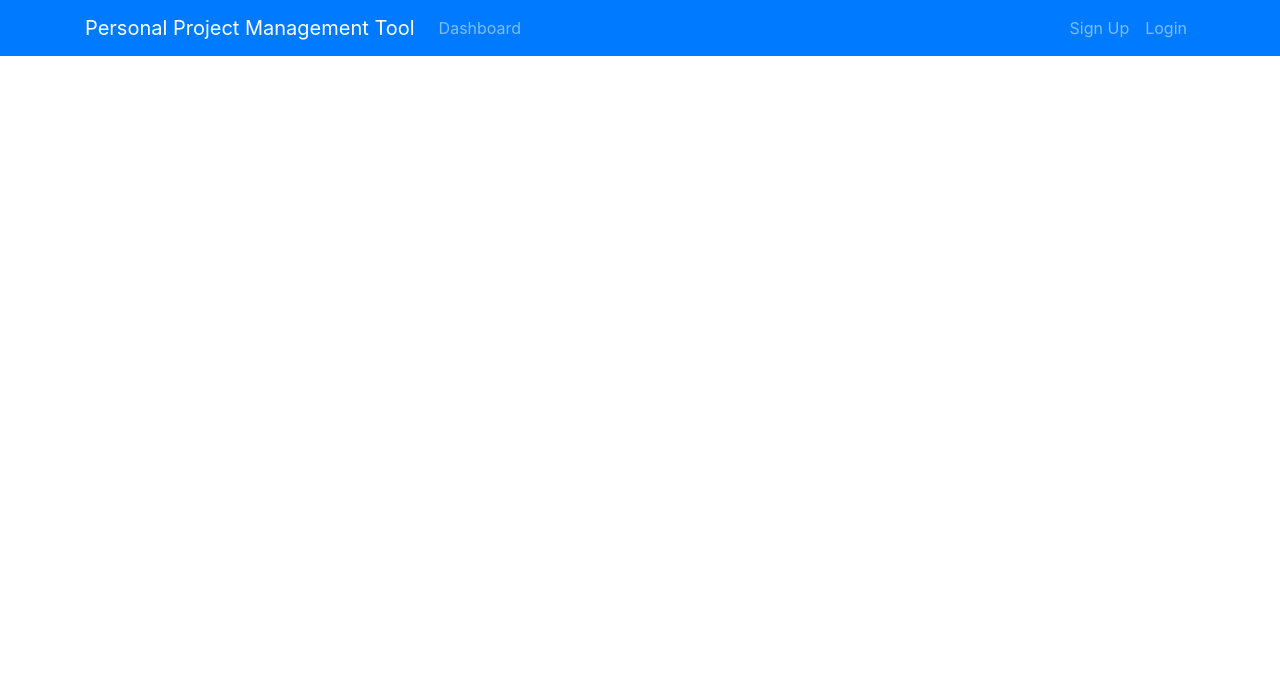
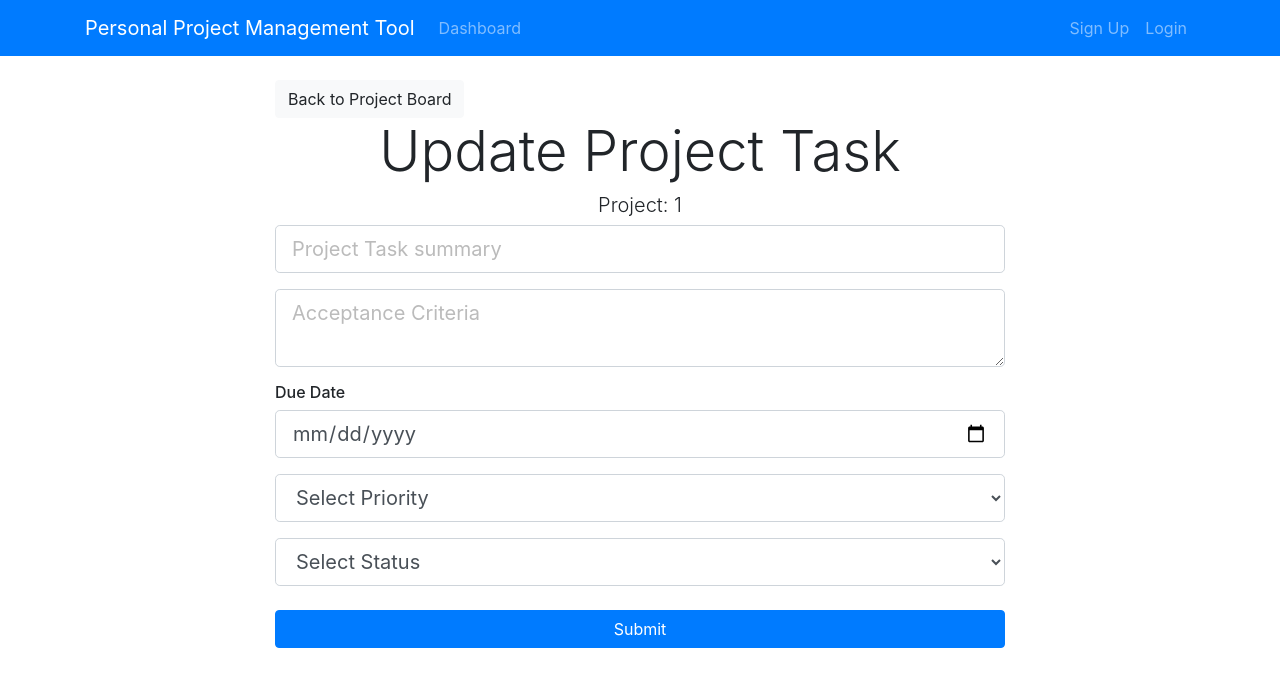
Before and after one commit to SaedMami/task-planner-react-client, a React (Create React App) app: page /1/1/update in a window 1280 px wide. Shown: the top 686 px of the page. Built offline with nearby package versions, Linux system fonts and the light colour scheme; no server answers.

Commit message:
wire up delete and update task

```diff
--- a/src/App.js
+++ b/src/App.js
@@ -10,6 +10,7 @@ import Board from "./components/ProjectBoard/Board";
 import { Provider } from "react-redux";
 import store from "./store/configureStore";
 import AddTaskForm from "./components/ProjectBoard/Tasks/AddProjectTaskForm";
+import UpdateTaskForm from "./components/ProjectBoard/Tasks/UpdateTaskForm";
 
 function App() {
   return (
@@ -31,6 +32,12 @@ function App() {
             path="/:projectCode/addTask"
             component={AddTaskForm}
           ></Route>
+
+          <Route
+            exact
+            path="/:projectCode/:projectSequence/update"
+            component={UpdateTaskForm}
+          ></Route>
         </div>
       </Router>
     </Provider>
--- a/src/actions/ProjectBoardActions.js
+++ b/src/actions/ProjectBoardActions.js
@@ -1,5 +1,10 @@
 import axios from "axios";
-import { GET_BACKLOG, GET_ERRORS } from "./types";
+import {
+  GET_BACKLOG,
+  GET_ERRORS,
+  GET_PROJECT_TASK,
+  DELETE_PROJECT_TASK,
+} from "./types";
 
 // a function that returns a function
 export const createTask = (projectCode, task, history) => async (dispatch) => {
@@ -22,3 +27,28 @@ export const getProjectTasks = (projectCode) => async (dispatch) => {
     dispatch({ type: GET_ERRORS, payload: error.response.data });
   }
 };
+
+export const updateTask = (projectCode, taskSequence, task, history) => async (
+  dispatch
+) => {
+  try {
+    await axios.patch(`/api/backlog/${projectCode}/${taskSequence}`, task);
+    history.push(`/${projectCode}/board`);
+  } catch (error) {
+    // update the store by dispatching an action
+    const action = { type: GET_ERRORS, payload: error.response.data };
+    dispatch(action);
+  }
+};
+
+export const getTask = (projectCode, taskSequence) => async (dispatch) => {
+  const res = await axios.get(`/api/backlog/${projectCode}/${taskSequence}`);
+  dispatch({ type: GET_PROJECT_TASK, payload: res.data });
+};
+
+export const deleteTask = (task) => async (dispatch) => {
+  await axios.delete(
+    `/api/backlog/${task.projectCode}/${task.projectSequence}`
+  );
+  dispatch({ type: DELETE_PROJECT_TASK, payload: task });
+};
--- a/src/components/Project/ProjectItem.js
+++ b/src/components/Project/ProjectItem.js
@@ -5,10 +5,6 @@ import { connect } from "react-redux";
 import PropTypes from "prop-types";
 
 class ProjectItem extends Component {
-  constructor() {
-    super();
-  }
-
   onDeleteProject = (e) => {
     const { projectCode } = this.props.projectItem;
     if (
--- a/src/components/ProjectBoard/Backlog.js
+++ b/src/components/ProjectBoard/Backlog.js
@@ -0,0 +1,28 @@
+import React, { Component } from "react";
+import TaskColumn from "./TaskColumn";
+
+class Backlog extends Component {
+  render() {
+    const tasks = this.props.tasks;
+    return (
+      <div className="container">
+        <div className="row">
+          <TaskColumn
+            columnName="To Do"
+            tasks={tasks.filter((task) => task.status === "TO_DO")}
+          ></TaskColumn>
+          <TaskColumn
+            columnName="In Progress"
+            tasks={tasks.filter((task) => task.status === "IN_PROGRESS")}
+          ></TaskColumn>
+          <TaskColumn
+            columnName="Done"
+            tasks={tasks.filter((task) => task.status === "DONE")}
+          ></TaskColumn>
+        </div>
+      </div>
+    );
+  }
+}
+
+export default Backlog;
--- a/src/components/ProjectBoard/Tasks/Task.js
+++ b/src/components/ProjectBoard/Tasks/Task.js
@@ -1,5 +1,8 @@
 import React, { Component } from "react";
 import classnames from "classnames";
+import { Link } from "react-router-dom";
+import { deleteTask } from "../../../actions/ProjectBoardActions";
+import { connect } from "react-redux";
 
 const priorityStrings = {
   1: "High",
@@ -9,14 +12,14 @@ const priorityStrings = {
 
 class Task extends Component {
   render() {
-    const { priority } = this.props.task;
+    const { priority, projectCode, projectSequence } = this.props.task;
     return (
       <div className="card mb-1 bg-light">
         <div
           className={classnames("card-header text-primary", {
-            "bg-danger text-light": priority === 3,
+            "bg-danger text-light": priority === 1,
             "bg-warning text-light": priority === 2,
-            "bg-info text-light": priority === 1,
+            "bg-info text-light": priority === 3,
           })}
         >
           Priority: {priorityStrings[this.props.task.priority]}
@@ -26,15 +29,23 @@ class Task extends Component {
           <p className="card-text text-truncate ">
             {this.props.task.acceptanceCriteria}
           </p>
-          <a href="#" className="btn btn-primary">
+          <Link
+            to={`/${projectCode}/${projectSequence}/update`}
+            className="btn btn-primary"
+          >
             View / Update
-          </a>
+          </Link>
 
-          <button className="btn btn-danger ml-4">Delete</button>
+          <button
+            onClick={() => this.props.deleteTask(this.props.task)}
+            className="btn btn-danger ml-4"
+          >
+            Delete
+          </button>
         </div>
       </div>
     );
   }
 }
 
-export default Task;
+export default connect(null, { deleteTask })(Task);
--- a/src/components/ProjectBoard/Tasks/UpdateTaskForm.js
+++ b/src/components/ProjectBoard/Tasks/UpdateTaskForm.js
@@ -0,0 +1,136 @@
+import React from "react";
+import { updateTask, getTask } from "../../../actions/ProjectBoardActions";
+import { connect } from "react-redux";
+import { Link } from "react-router-dom";
+import classnames from "classnames";
+
+class UpdateTaskForm extends React.Component {
+  constructor(props) {
+    super(props);
+    this.state = {
+      summary: "",
+      acceptanceCriteria: "",
+      dueDate: "",
+      priority: "",
+      status: "",
+    };
+  }
+
+  componentWillMount() {
+    const { projectCode, projectSequence } = this.props.match.params;
+    this.props.getTask(projectCode, projectSequence);
+  }
+
+  componentWillReceiveProps(nextProps) {
+    this.setState(nextProps.task);
+  }
+
+  onSubmit = (e) => {
+    e.preventDefault();
+
+    const { projectCode, projectSequence } = this.props.match.params;
+
+    this.props.updateTask(
+      projectCode,
+      projectSequence,
+      this.state,
+      this.props.history
+    );
+  };
+
+  onChange = (e) => {
+    this.setState({ [e.target.name]: e.target.value });
+  };
+
+  render = () => {
+    const projectCode = this.props.match.params.projectCode;
+    const errors = this.props.errors;
+    return (
+      <div className="container">
+        <div className="row">
+          <div className="col-md-8 m-auto">
+            <Link to={`/${projectCode}/board`} className="btn btn-light">
+              Back to Project Board
+            </Link>
+            <h4 className="display-4 text-center">Update Project Task</h4>
+            <h3 className="lead text-center">{`Project: ${projectCode}`}</h3>
+            <form onSubmit={this.onSubmit}>
+              <div className="form-group">
+                <input
+                  type="text"
+                  className={classnames("form-control form-control-lg", {
+                    "is-invalid": errors.summary,
+                  })}
+                  name="summary"
+                  placeholder="Project Task summary"
+                  value={this.state.summary}
+                  onChange={this.onChange}
+                />
+                {errors.summary && (
+                  <div className="invalid-feedback">{errors.summary}</div>
+                )}
+              </div>
+              <div className="form-group">
+                <textarea
+                  className="form-control form-control-lg"
+                  placeholder="Acceptance Criteria"
+                  name="acceptanceCriteria"
+                  value={this.state.acceptanceCriteria}
+                  onChange={this.onChange}
+                ></textarea>
+              </div>
+              <h6>Due Date</h6>
+              <div className="form-group">
+                <input
+                  type="date"
+                  className="form-control form-control-lg"
+                  name="dueDate"
+                  value={this.state.dueDate}
+                  onChange={this.onChange}
+                />
+              </div>
+              <div className="form-group">
+                <select
+                  className="form-control form-control-lg"
+                  name="priority"
+                  value={this.state.priority}
+                  onChange={this.onChange}
+                >
+                  <option value={0}>Select Priority</option>
+                  <option value={1}>High</option>
+                  <option value={2}>Medium</option>
+                  <option value={3}>Low</option>
+                </select>
+              </div>
+
+              <div className="form-group">
+                <select
+                  className="form-control form-control-lg"
+                  name="status"
+                  value={this.state.status}
+                  onChange={this.onChange}
+                >
+                  <option value="">Select Status</option>
+                  <option value="TO_DO">TO DO</option>
+                  <option value="IN_PROGRESS">IN PROGRESS</option>
+                  <option value="DONE">DONE</option>
+                </select>
+              </div>
+
+              <input type="submit" className="btn btn-primary btn-block mt-4" />
+            </form>
+          </div>
+        </div>
+      </div>
+    );
+  };
+}
+
+const mapStateToProps = (state) => ({
+  errors: state.errors,
+  task: state.backlog.currentProjectTask,
+});
+
+export default connect(mapStateToProps, { updateTask, getTask })(
+  UpdateTaskForm
+);
--- a/src/reducers/BacklogReducer.js
+++ b/src/reducers/BacklogReducer.js
@@ -24,9 +24,12 @@ export default function (previousState = initialState, action) {
       };
 
     case DELETE_PROJECT_TASK:
+      const newProjectTasks = previousState.projectTasks.filter(
+        (t) => t.projectSequence !== action.payload.projectSequence
+      );
       return {
         ...previousState,
-        // TODO
+        projectTasks: newProjectTasks,
       };
 
     default:
```
Also changed, not shown: src/components/ProjectBoard/Board.js (+55 -40 lines).
